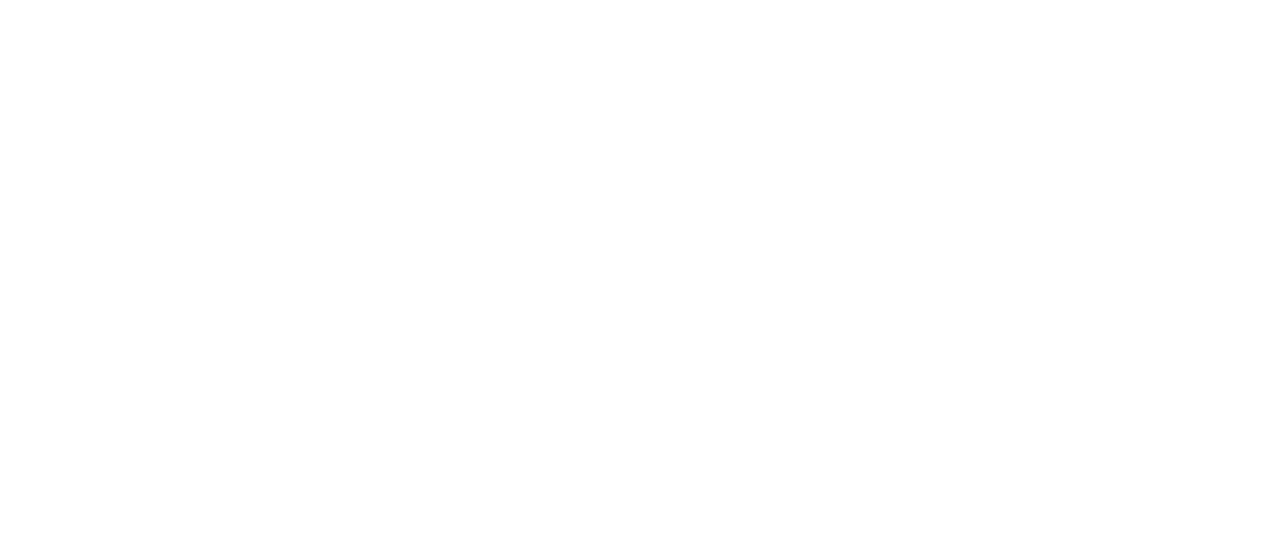
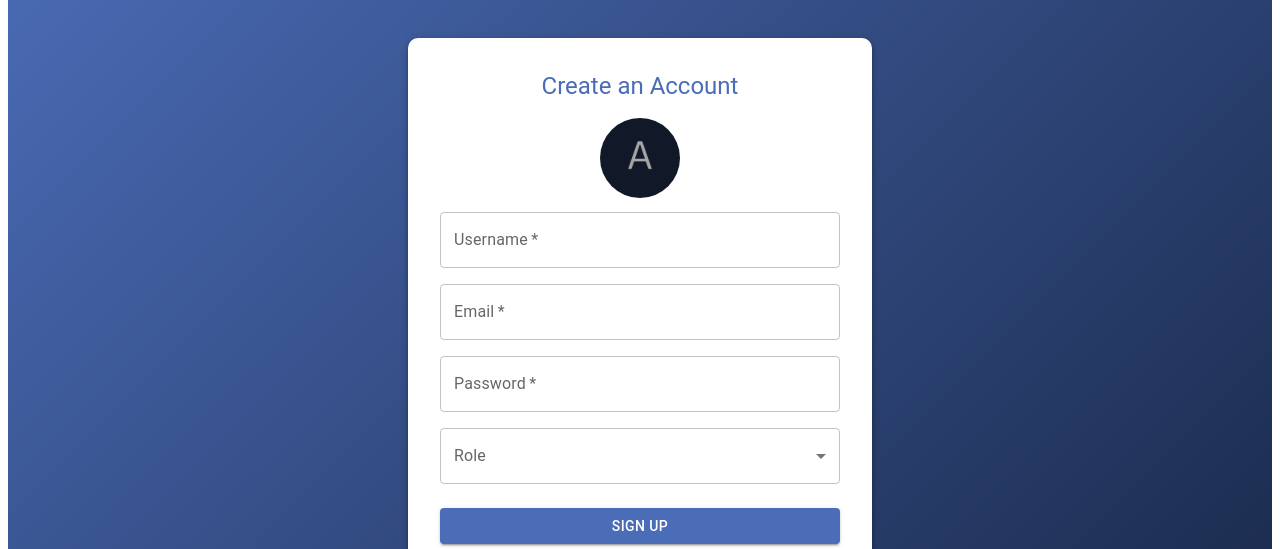
Before and after one commit to Rajas2912/Team_Kaizen_HackXplore, a React (Vite) app in the folder frontend/: page /register in a window 1280 px wide. Before the commit this address had no page. Shown: the part 251-800 px from the top of the page. Built offline with nearby package versions, Linux system fonts and the light colour scheme.

Commit message:
resolve main

```diff
--- a/frontend/package.json
+++ b/frontend/package.json
@@ -16,6 +16,7 @@
     "@mui/material": "^6.4.4",
     "@tailwindcss/vite": "^4.0.6",
     "@toolpad/core": "^0.12.0",
+    "axios": "^1.7.9",
     "react": "^19.0.0",
     "react-dom": "^19.0.0",
     "react-router-dom": "^7.1.5"
--- a/frontend/src/App.jsx
+++ b/frontend/src/App.jsx
@@ -1,8 +1,10 @@
 import './App.css'
 import { BrowserRouter, Routes, Route } from 'react-router-dom'
-import Navbar from './common/Navbar'
-import Sidebar from './common/Sidebar'
-import Home from './pagesKM/Home/Home'
+import Navbar from './common/Navbar.jsx';
+import Sidebar from './common/Sidebar.jsx';
+import Home from './pagesKM/Home/Home.jsx';
+import Login from './pagesPP/login.jsx';
+import RegisterForm from './pagesPP/Register.jsx';
 
 function App() {
   return (
@@ -10,7 +12,9 @@ function App() {
       <Navbar />
       <Sidebar />
       <Routes>
-        <Route path="/" element={<Home />}></Route>
+        <Route path="/home" element={<Home />}></Route>
+        <Route path="/" element={<Login />}></Route>
+        <Route path="/register" element={<RegisterForm />}></Route>
       </Routes>
     </BrowserRouter>
   )
--- /dev/null
+++ b/frontend/src/pagesPP/Register.jsx
@@ -0,0 +1,145 @@
+import React, { useState } from "react";
+// import { toast } from "react-toastify";
+import { TextField, Button, Box, Typography, Paper, Select, MenuItem, InputLabel, FormControl } from "@mui/material";
+import avatar_png from "../../public/image.png";
+import axios from "axios";
+import { uploadfile } from "../helper/UploadonCLoud.jsx";
+import { useNavigate } from "react-router-dom";
+
+const API = import.meta.env.VITE_BACKEND_URL;
+
+const RegisterForm = () => {
+  const navigate = useNavigate();
+  const [avatar, setAvatar] = useState({ file: null, url: "" });
+  const [registrationData, setRegistrationData] = useState({
+    name: "",
+    email: "",
+    password: "",
+    role: "",
+    profile_pic: "",
+  });
+
+  const handleRegistrationChange = (e) => {
+    const { name, value } = e.target;
+    setRegistrationData((prev) => ({
+      ...prev,
+      [name]: value,
+    }));
+  };
+
+  const handleRoleChange = (e) => {
+    setRegistrationData((prev) => ({
+      ...prev,
+      role: e.target.value,
+    }));
+  };
+
+  const handleAvatar = async (e) => {
+    const file = e.target.files[0];
+    if (file) {
+      const uploadedPhoto = await uploadfile(file);
+      setAvatar({ file: file, url: uploadedPhoto.url });
+      setRegistrationData((prev) => ({
+        ...prev,
+        profile_pic: uploadedPhoto.url,
+      }));
+    }
+  };
+
+  const handleRegistration = async (e) => {
+    e.preventDefault();
+    try {
+      const URL = `${API}/user/register`;
+      const response = await axios.post(URL, registrationData);
+
+      console.log(response.data?.message);
+      navigate("/");
+      if (response.data.success) {
+        setRegistrationData({ name: "", email: "", password: "", role: "", profile_pic: "" });
+      }
+    } catch (error) {
+        console.log(error?.response?.data?.message);
+    }
+  };
+
+  return (
+    <Box
+      sx={{
+        height: "100vh",
+        display: "flex",
+        justifyContent: "center",
+        alignItems: "center",
+        background: "linear-gradient(135deg, #4b6cb7, #182848)",
+      }}
+    >
+      <Paper
+        elevation={4}
+        sx={{
+          padding: 4,
+          width: 400,
+          textAlign: "center",
+          borderRadius: "10px",
+          backgroundColor: "white",
+        }}
+      >
+        <Typography variant="h5" sx={{ color: "#4b6cb7", mb: 2 }}>
+          Create an Account
+        </Typography>
+        <form onSubmit={handleRegistration}>
+          <label htmlFor="file" style={{ display: "block", cursor: "pointer" }}>
+            <img
+              src={avatar.url || avatar_png}
+              alt="Avatar"
+              style={{ width: "80px", height: "80px", borderRadius: "50%", marginBottom: "10px" }}
+            />
+          </label>
+          <input type="file" id="file" style={{ display: "none" }} onChange={handleAvatar} />
+
+          <TextField
+            required
+            label="Username"
+            name="name"
+            value={registrationData.name}
+            onChange={handleRegistrationChange}
+            fullWidth
+            sx={{ mb: 2 }}
+          />
+          <TextField
+            required
+            label="Email"
+            name="email"
+            type="email"
+            value={registrationData.email}
+            onChange={handleRegistrationChange}
+            fullWidth
+            sx={{ mb: 2 }}
+          />
+          <TextField
+            required
+            label="Password"
+            name="password"
+            type="password"
+            value={registrationData.password}
+            onChange={handleRegistrationChange}
+            fullWidth
+            sx={{ mb: 2 }}
+          />
+
+          <FormControl fullWidth sx={{ mb: 3 }}>
+            <InputLabel>Role</InputLabel>
+            <Select value={registrationData.role} onChange={handleRoleChange} required>
+              <MenuItem value="student">Student</MenuItem>
+              <MenuItem value="teacher">Teacher</MenuItem>
+            </Select>
+          </FormControl>
+
+          <Button type="submit" variant="contained" fullWidth sx={{ backgroundColor: "#4b6cb7", color: "white" }}>
+            Sign Up
+          </Button>
+        </form>
+      </Paper>
+    </Box>
+  );
+};
+
+export default RegisterForm;
--- /dev/null
+++ b/frontend/src/pagesPP/home.jsx
@@ -0,0 +1,9 @@
+import React from 'react'
+
+const home = () => {
+  return (
+    <div>home</div>
+  )
+}
+
+export default home
--- /dev/null
+++ b/frontend/src/pagesPP/login.jsx
@@ -0,0 +1,103 @@
+import React, { useState } from "react";
+import { TextField, Button, Box, Typography, Paper,Link  } from "@mui/material";
+import axios from "axios";
+import { useNavigate } from "react-router-dom";
+// import { toast } from "react-toastify";
+
+const API = import.meta.env.VITE_BACKEND_URL;
+
+const LoginForm = () => {
+  const navigate = useNavigate();
+  const [loginData, setLoginData] = useState({
+    email: "",
+    password: "",
+  });
+
+  const handleLoginChange = (e) => {
+    const { name, value } = e.target;
+    setLoginData((prev) => ({
+      ...prev,
+      [name]: value,
+    }));
+  };
+
+  const handleLogin = async (e) => {
+    e.preventDefault();
+    try {
+      const URL = `${API}/user/login`;
+      const response = await axios.post(URL, loginData, { withCredentials: true });
+
+      console.log(response.data.message);
+      if (response.data.success) {
+        console.log("response",response.data);
+        localStorage.setItem("token", response?.data?.token);
+        setLoginData({ email: "", password: "" });
+        navigate("/home");
+      }
+    } catch (error) {
+      console.log(error?.response?.data?.message);
+    }
+  };
+
+  return (
+    <Box
+      sx={{
+        height: "100vh",
+        display: "flex",
+        justifyContent: "center",
+        alignItems: "center",
+        background: "linear-gradient(135deg, #1e3c72, #2a5298)",
+      }}
+    >
+      <Paper
+        elevation={3}
+        sx={{
+          padding: 4,
+          width: 350,
+          textAlign: "center",
+          borderRadius: "10px",
+          backgroundColor: "white",
+        }}
+      >
+        <Typography variant="h5" sx={{ color: "#1e3c72", mb: 2 }}>
+          Welcome Back
+        </Typography>
+        <form onSubmit={handleLogin}>
+          <TextField
+            required
+            label="Email"
+            name="email"
+            type="email"
+            variant="outlined"
+            value={loginData.email}
+            onChange={handleLoginChange}
+            fullWidth
+            sx={{ mb: 2 }}
+          />
+          <TextField
+            required
+            label="Password"
+            name="password"
+            type="password"
+            variant="outlined"
+            value={loginData.password}
+            onChange={handleLoginChange}
+            fullWidth
+            sx={{ mb: 3 }}
+          />
+          <Button type="submit" variant="contained" fullWidth sx={{ backgroundColor: "#1e3c72", color: "white" }}>
+            Log In
+          </Button>
+        </form>
+        <Typography sx={{ mt: 2 }}>
+          Don't have an account?{" "}
+          <Link href="/register" sx={{ color: "#1e3c72", fontWeight: "bold" }}>
+            Register
+          </Link>
+        </Typography>
+      </Paper>
+    </Box>
+  );
+};
+
+export default LoginForm;
```
Also changed, not shown: frontend/public/image.png (added), 1 other file (tests, documents, lock files or other folders).
